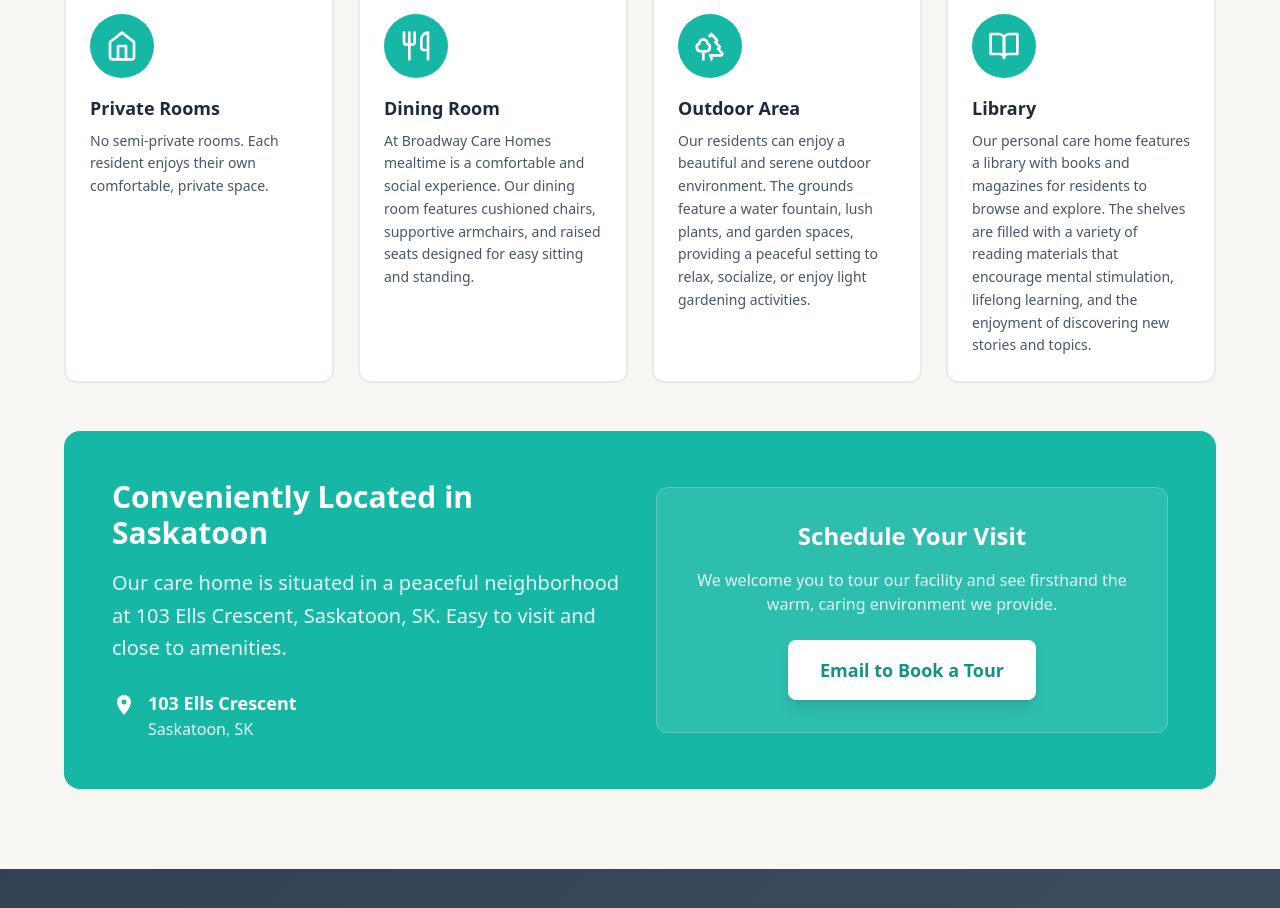
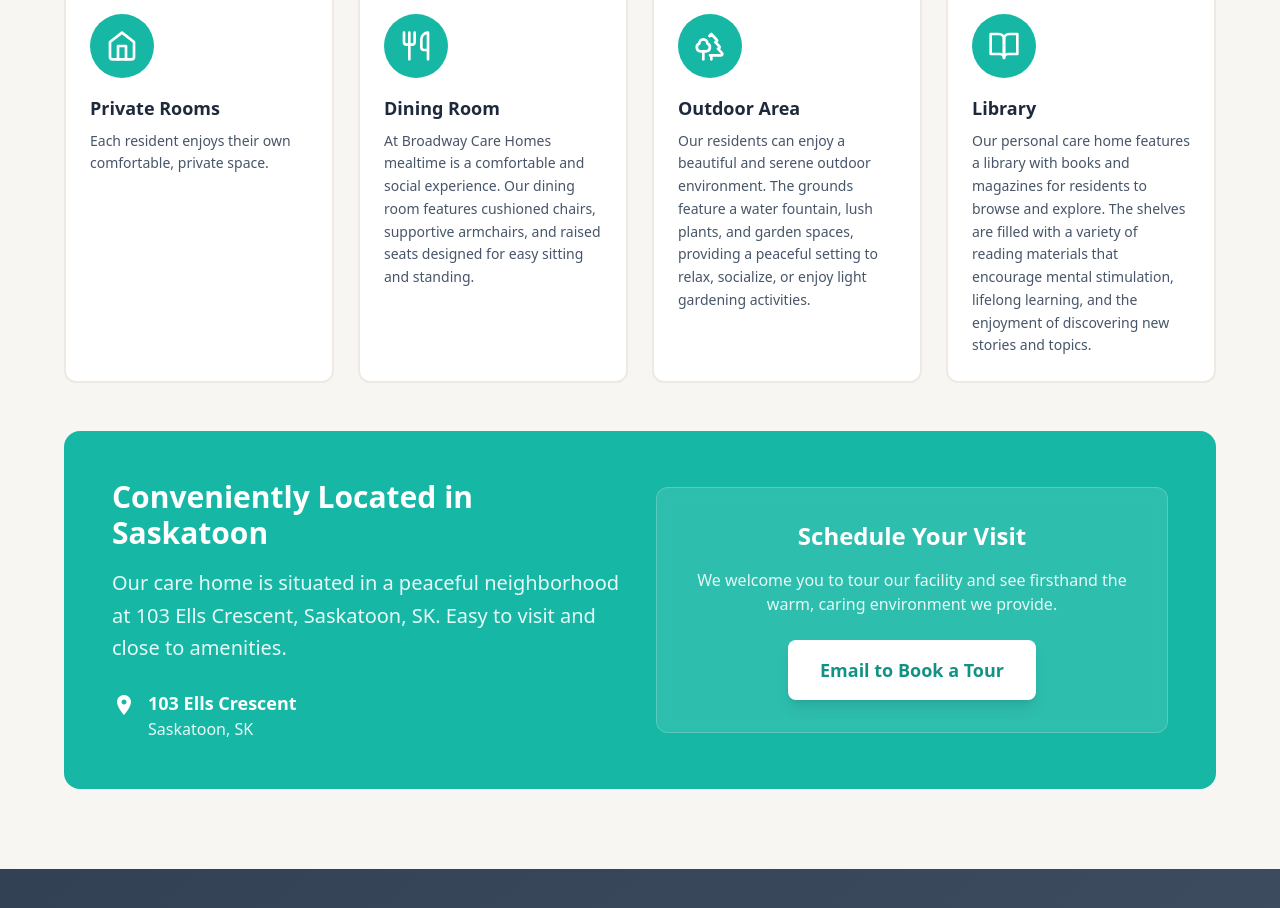
Before and after one commit to ht3886/care-home-website-test, a React (Vite) app: page / in a window 1280 px wide. Shown: the part 4043-4951 px from the top of the page. Built offline with nearby package versions, Linux system fonts and the light colour scheme.

Commit message:
Updated Facilities.tsx

```diff
--- a/src/components/Facilities.tsx
+++ b/src/components/Facilities.tsx
@@ -6,7 +6,7 @@ const Facilities = () => {
     {
       icon: Home,
       title: 'Private Rooms',
-      description: 'No semi-private rooms. Each resident enjoys their own comfortable, private space.'
+      description: 'Each resident enjoys their own comfortable, private space.'
     },
     {
       icon: Utensils,
```
